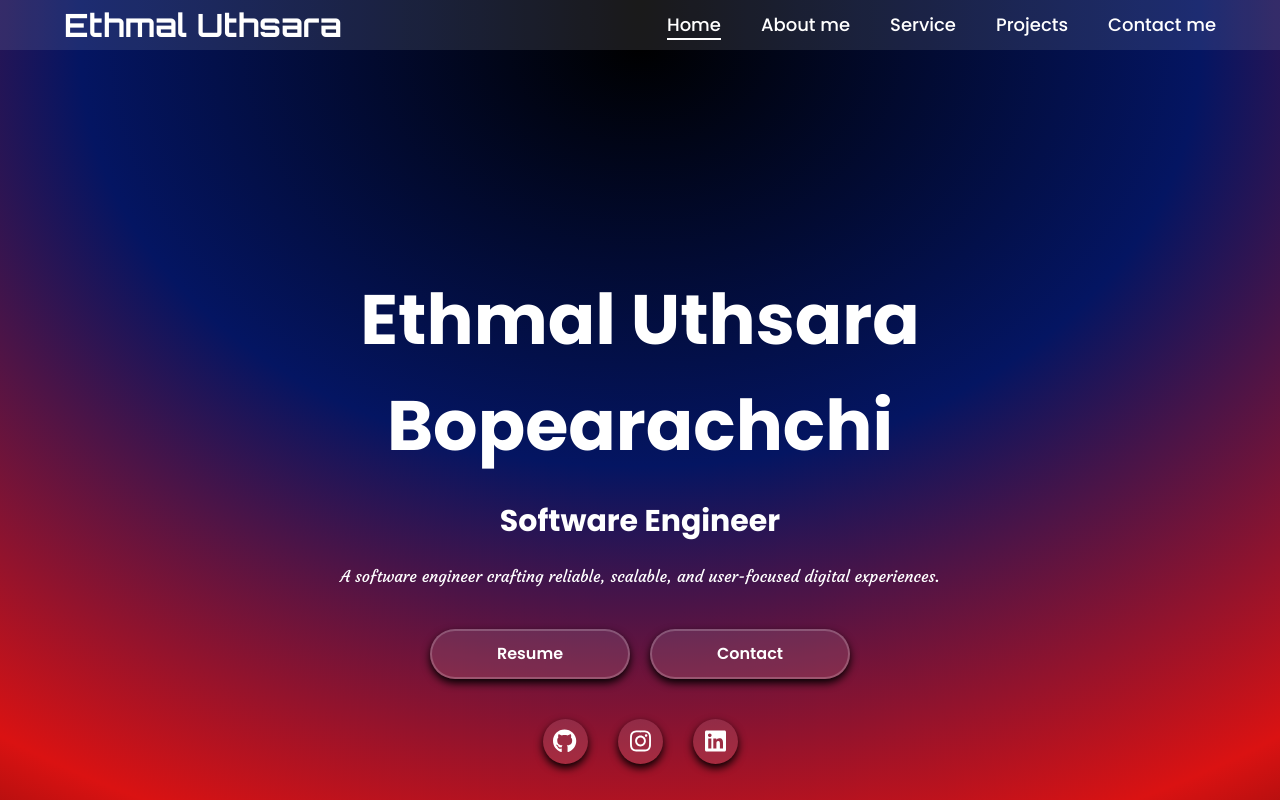
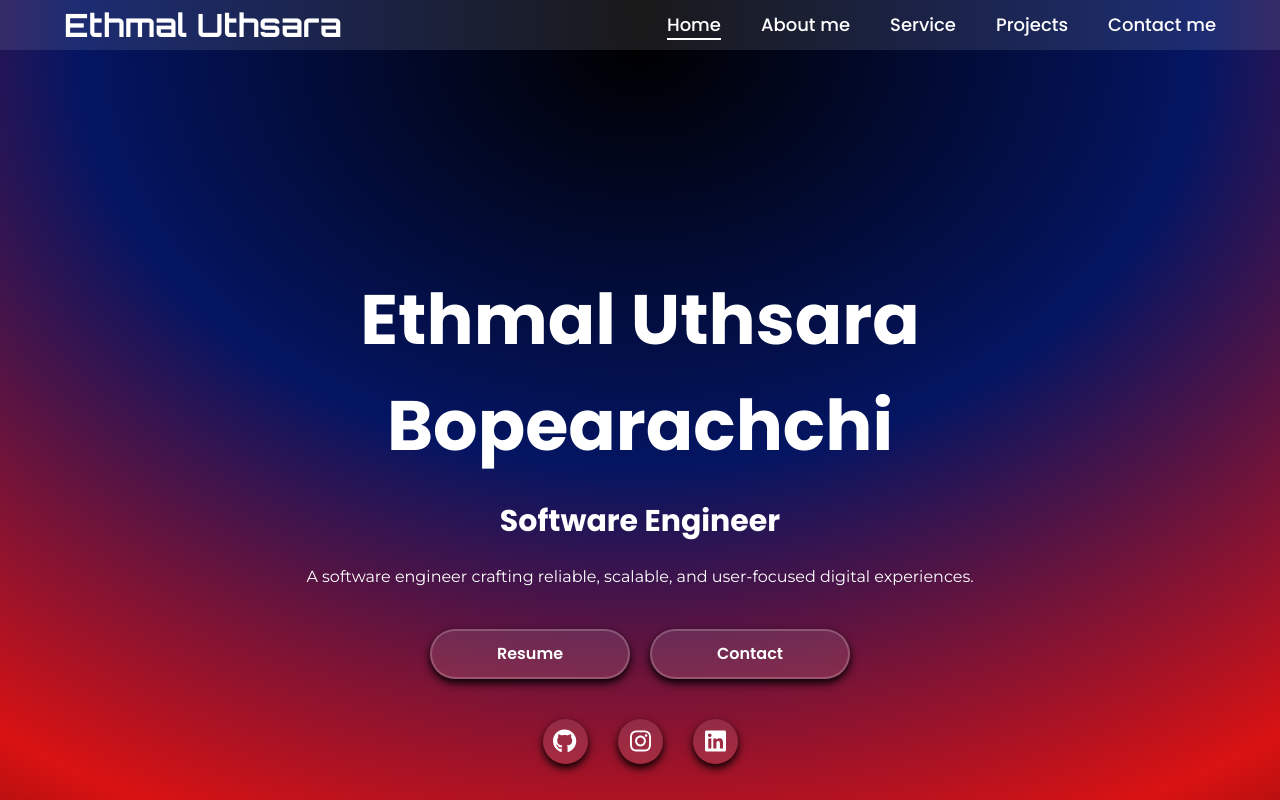
Before and after one commit to UthsaraEthmal/Portfolio-Website-Ethmal-Uthsara, a React (Vite) app: page / in a window 1280 px wide. Shown: the top 800 px of the page. Built offline with nearby package versions, Linux system fonts and the light colour scheme; a web font is replaced by a local one.

Commit message:
Fix:HERO font

```diff
--- a/index.html
+++ b/index.html
@@ -24,7 +24,7 @@
     <!--font style3 start-->
 <link rel="preconnect" href="https://fonts.googleapis.com">
 <link rel="preconnect" href="https://fonts.gstatic.com" crossorigin>
-<link href="https://fonts.googleapis.com/css2?family=Courgette&display=swap" rel="stylesheet">
+<link href="https://fonts.googleapis.com/css2?family=Montserrat:ital,wght@0,100..900;1,100..900&display=swap" rel="stylesheet">
  <!--font style3 end-->
 
 <link rel="preconnect" href="https://fonts.googleapis.com">
--- a/src/Comp/HeroComp/Hero.css
+++ b/src/Comp/HeroComp/Hero.css
@@ -55,7 +55,7 @@
 
 }
 i{
-   font-family: "Courgette", cursive;
+   font-family: "Montserrat", sans-serif;
   font-weight: 400;
   font-style: normal;
 
--- a/src/Comp/ProjectsComp/Projects.jsx
+++ b/src/Comp/ProjectsComp/Projects.jsx
@@ -143,7 +143,7 @@ const Projects = () => {
            <div className="cardp">
             <h3>Portfolio Web -Site</h3>
             <p>
-
+             "Ethmal_Uthsara" is a personal portfolio website built using React.js, HTML, CSS, and JavaScript. It features responsive design, interactive content, smooth animations, and downloadable resources.
             </p>
 
             <a
--- a/src/Comp/ServiceComp/Service.jsx
+++ b/src/Comp/ServiceComp/Service.jsx
@@ -41,7 +41,8 @@ const Service = () => {
   return (
     <motion.div className="Service-main" variants={container}
       initial="hidden"
-      animate="show">
+      animate="show"
+      viewport={{ once: true, amount: 0.2 }}>
       <div className="Service-sub-main-1">
         <h1>Services</h1>
       </div>
```
